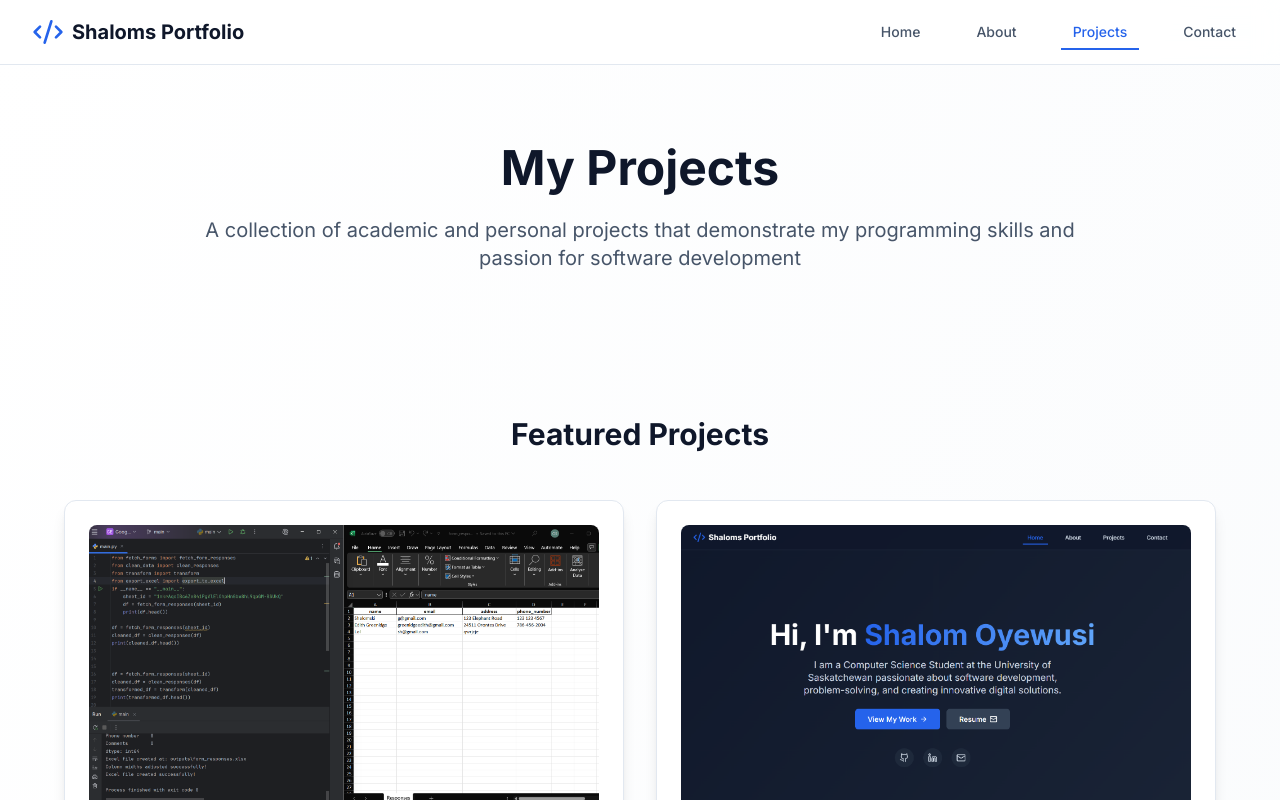
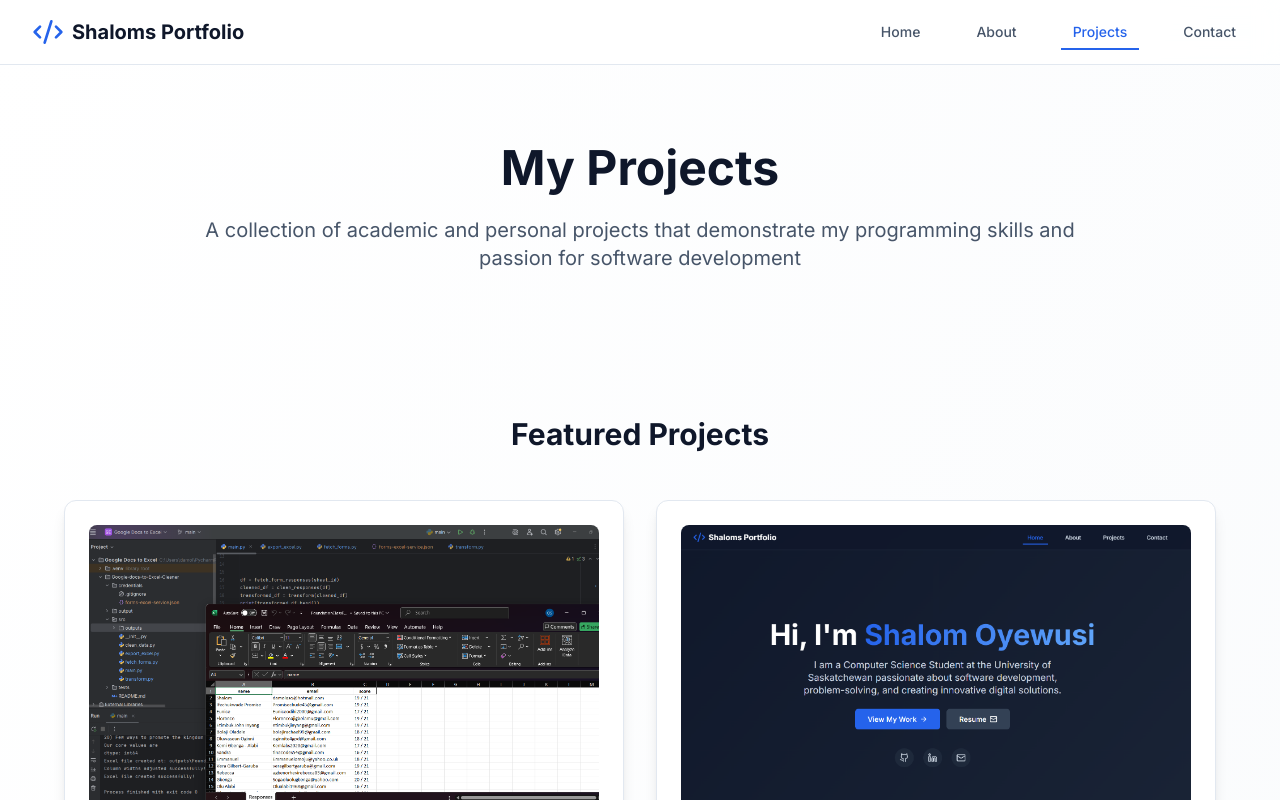
Before and after one commit to Shalom6/Portfolio, a React (Vite) app: page /projects in a window 1280 px wide. Shown: the top 800 px of the page. Built offline with nearby package versions, Linux system fonts and the light colour scheme.

Commit message:
changed project image for google forms to excel project

```diff
--- a/src/pages/Projects.tsx
+++ b/src/pages/Projects.tsx
@@ -5,8 +5,8 @@ const Projects = () => {
   const projects = [
     {
       title: 'Google Forms to Excel',
-      description: 'A Python based tool that transforms Google Form responses into a clean, well-formatted Excel report. Features include user authentication',
-      image: '/images/excelsum.png',
+      description: 'A Python based tool that transforms Google Form responses into a clean, well-formatted Excel report. Features include user authentication.',
+      image: '/images/updatedexcel.png',
       technologies: ['Python', 'Google API', 'OpenPyXl'],
       github: 'https://github.com/Shalom6/Google-Forms-to-Excel-Cleaner',
       //live: 'https://example.com',
```
Also changed, not shown: public/images/updatedexcel.png (added).
